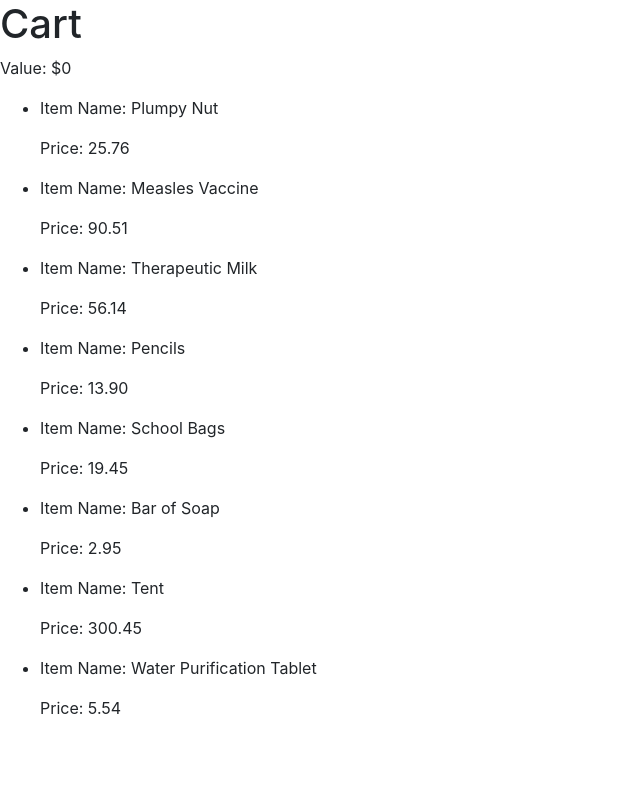
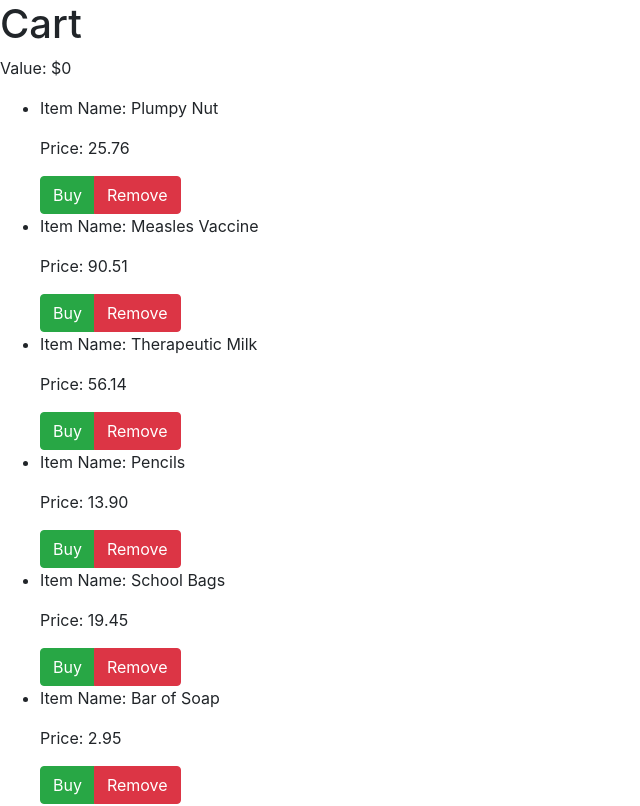
Before and after one commit to edward-hong/interview-assessment, a React (Create React App) app: page / in a window 1280 px wide. Shown: the top 806 px of the page, without its empty margins (0-640 px from the left). Built offline with nearby package versions, Linux system fonts and the light colour scheme.

Commit message:
Add Buy and Remove Buttons

```diff
--- a/src/App.tsx
+++ b/src/App.tsx
@@ -1,5 +1,6 @@
+import { Button, ButtonGroup } from 'reactstrap'
+
 import Cart from './Cart'
-
 import data from './data/items.json'
 import formatNumber from './helper/formatNumber'
 
@@ -11,6 +12,10 @@ const App: React.FC = () => (
 				<li key={i}>
 					<p>Item Name: {name}</p>
 					<p>Price: {formatNumber(price)}</p>
+					<ButtonGroup>
+						<Button color="success">Buy</Button>
+						<Button color="danger">Remove</Button>
+					</ButtonGroup>
 				</li>
 			))}
 		</ul>
```
